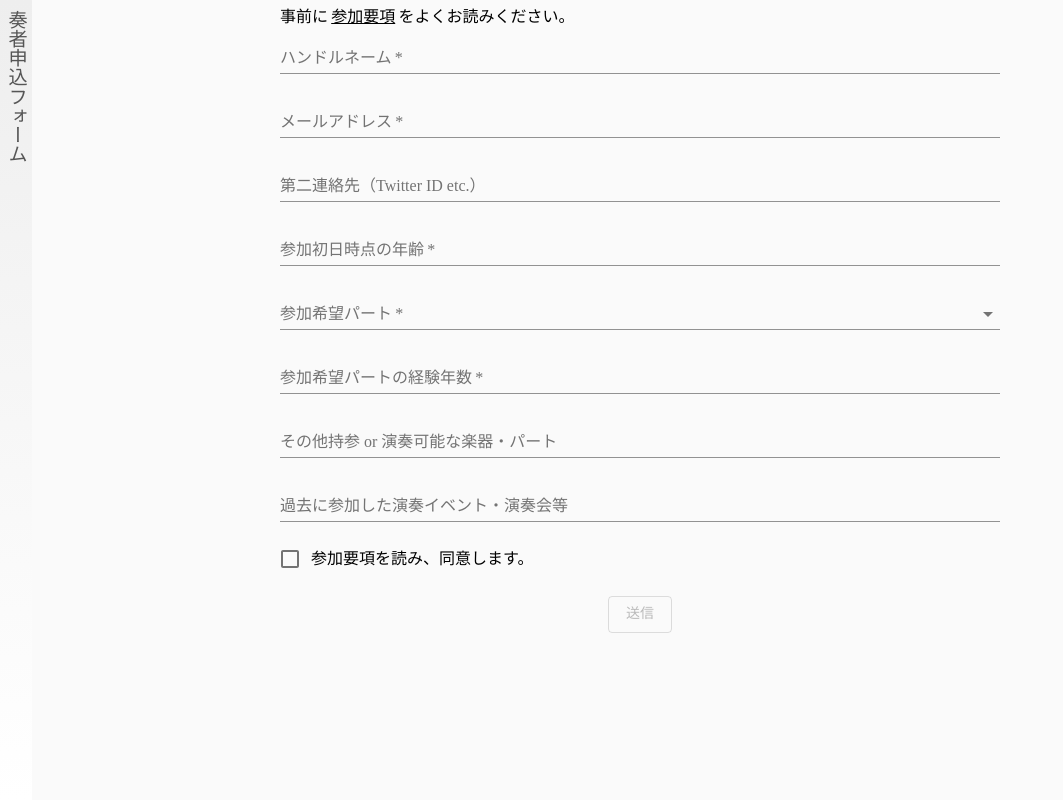
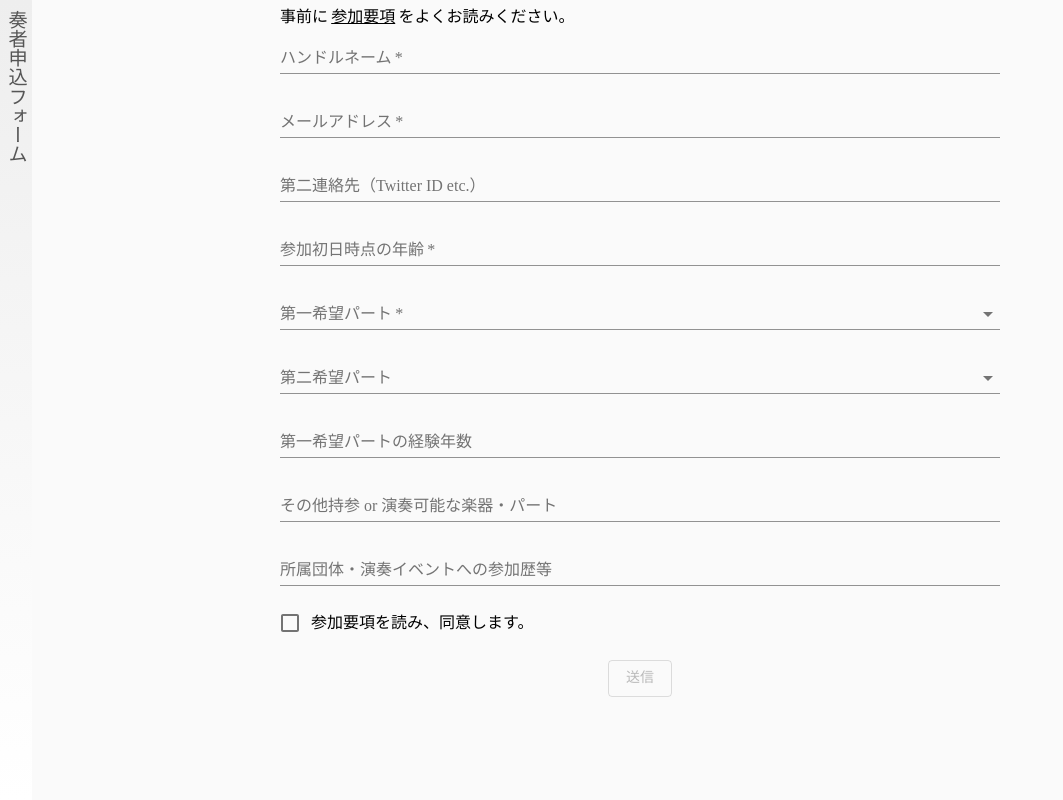
Before and after one commit to hashedhyphen/tsubasa-music, a Next.js app: page /entry in a window 1280 px wide. Shown: the top 800 px of the page, without its empty margins (0-1063 px from the left). Built offline with nearby package versions, Linux system fonts and the light colour scheme.

Commit message:
Fix after discussion

```diff
--- a/components/BiographyList.tsx
+++ b/components/BiographyList.tsx
@@ -129,7 +129,7 @@ export function BiographyList() {
       <Biography>
         <Header>
           <Name>
-            <HandleName>U. Jiro.</HandleName>
+            <HandleName>U. Jiro</HandleName>
             <Role>合唱編曲・指揮</Role>
           </Name>
           <IconLink
@@ -153,7 +153,7 @@ export function BiographyList() {
             "（アニシング）主宰指揮者。
           </p>
           <p>
-            その他にも様々なサブカル合唱の編曲・指揮活動を精力的に手掛け、昨年の第五回副次的文化系合唱祭では「
+            その他にも様々なサブカル合唱の編曲・指揮活動を精力的に手掛け、第五回副次的文化系合唱祭では「
             <ExternalLink
               href="https://twitter.com/fkjUtaumono"
               target="_blank"
--- a/pages/entry.tsx
+++ b/pages/entry.tsx
@@ -72,11 +72,12 @@ const PART_NAMES = [
   "Baritone Saxophone",
   "Horn",
   "Trumpet",
-  "Trombone",
+  "Tenor Trombone",
+  "Bass Trombone",
   "Euphonium",
   "Tuba",
+  "Electric Bass",
   "Percussion（Drums 以外）",
-  "Electric Bass",
 ]
 
 const Page = () => {
@@ -87,6 +88,7 @@ const Page = () => {
   const [secondaryContact, setSecondaryContact] = useState("")
   const [age, setAge] = useState("")
   const [part, setPart] = useState("")
+  const [secondaryPart, setSecondaryPart] = useState("")
   const [experience, setExperience] = useState("")
   const [otherSkills, setOtherSkills] = useState("")
   const [performance, setPerformance] = useState("")
@@ -96,9 +98,9 @@ const Page = () => {
     return (
       handleName !== "" &&
       emailAddress !== "" &&
+      emailAddress !== secondaryContact &&
       age !== "" &&
       part !== "" &&
-      experience !== "" &&
       agreed
     )
   }
@@ -169,7 +171,7 @@ const Page = () => {
                   required
                   id="part"
                   name="entry.1009972677"
-                  label="参加希望パート"
+                  label="第一希望パート"
                   value={part}
                   onChange={(evt) => setPart(evt.target.value)}
                 >
@@ -182,10 +184,27 @@ const Page = () => {
               </FormItemWrapper>
               <FormItemWrapper>
                 <TextField
-                  required
+                  select
+                  id="secondary-part"
+                  name="entry.718749042"
+                  label="第二希望パート"
+                  value={secondaryPart}
+                  onChange={(evt) => setSecondaryPart(evt.target.value)}
+                >
+                  {PART_NAMES.filter((partName) => partName !== part).map(
+                    (partName) => (
+                      <MenuItem key={partName} value={partName}>
+                        {partName}
+                      </MenuItem>
+                    )
+                  )}
+                </TextField>
+              </FormItemWrapper>
+              <FormItemWrapper>
+                <TextField
                   id="experience"
                   name="entry.330848135"
-                  label="参加希望パートの経験年数"
+                  label="第一希望パートの経験年数"
                   value={experience}
                   onChange={(evt) => setExperience(evt.currentTarget.value)}
                 />
@@ -205,7 +224,7 @@ const Page = () => {
                   multiline
                   id="performance"
                   name="entry.1432922972"
-                  label="過去に参加した演奏イベント・演奏会等"
+                  label="所属団体・演奏イベントへの参加歴等"
                   value={performance}
                   onChange={(evt) => setPerformance(evt.currentTarget.value)}
                 />
--- a/pages/requirements/002.tsx
+++ b/pages/requirements/002.tsx
@@ -52,6 +52,7 @@ const Page = () => (
           <ListItem>
             規定の参加費を運営側が求める方法でイベント当日に支払い可能であること。
           </ListItem>
+          <ListItem>コスプレをした状態での参加はできません。</ListItem>
           <ListItem>
             <p>
               保健当局からのクラスター調査に協力できるよう（当日関係者に新型コロナウイルス感染症の陽性者が確認された場合に限る）
@@ -60,8 +61,8 @@ const Page = () => (
               </Important>
             </p>
             <p>
-              （情報はイベント当日に収集し、主宰の責任において 1
-              ヶ月管理した後に破棄します）
+              （収集した個人情報は主宰の責任において 1 ヶ月管理し、4/21
+              に破棄します）
             </p>
           </ListItem>
         </List>
--- a/pages/requirements/004.tsx
+++ b/pages/requirements/004.tsx
@@ -66,9 +66,7 @@ const Page = () => (
             </Link>
           </NavigationButton>
           <NavigationButton>
-            <a target="blank" href="#">
-              応募フォームへ ▷
-            </a>
+            <Link href="/entry">応募フォームへ ▷</Link>
           </NavigationButton>
         </Navigation>
       </RecruitmentBody>
```
Also changed, not shown: pages/requirements/001.tsx (+3 -4 lines).
